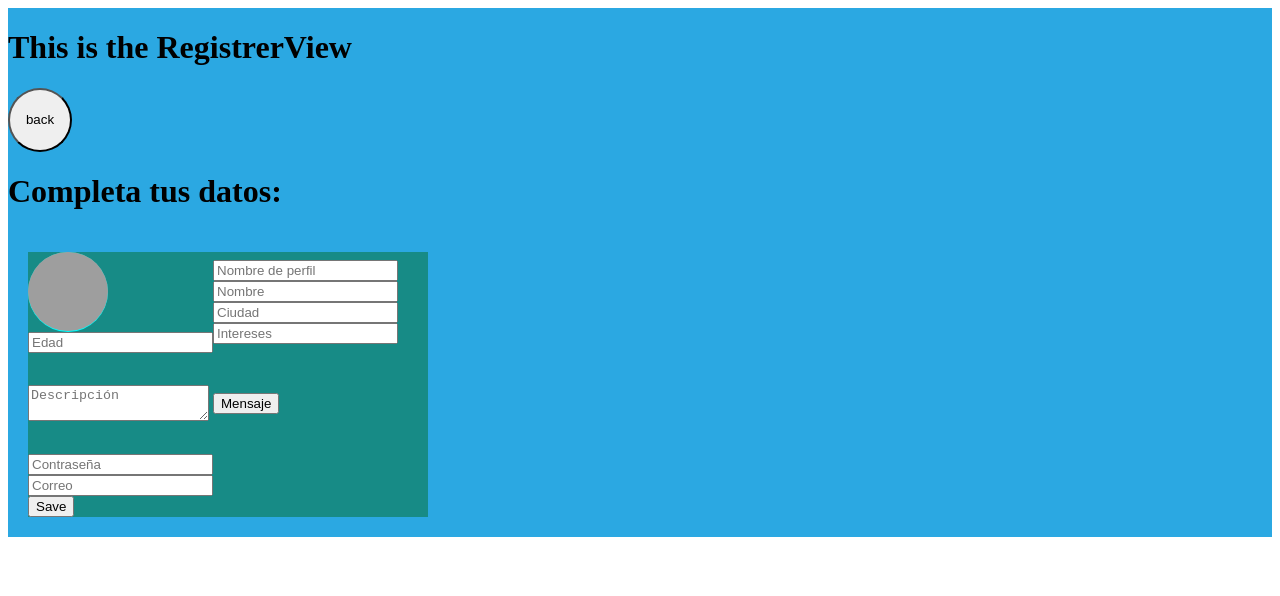
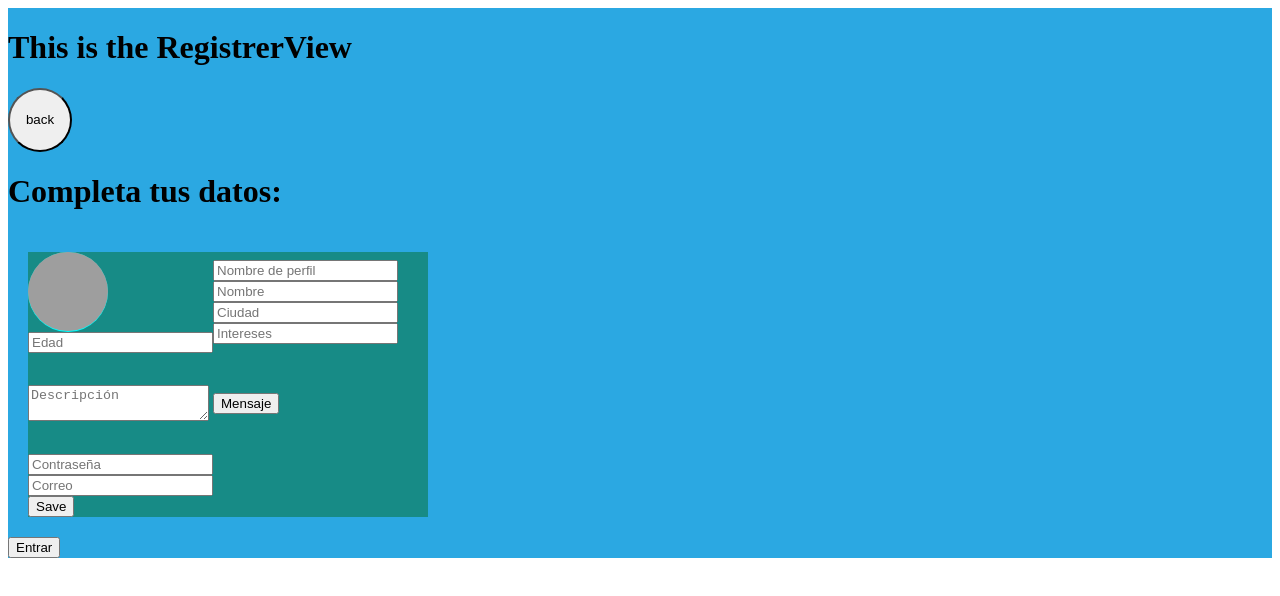
Before and after one commit to JoseLuCG/Proyecto_FinalCurso, a React (Create React App) app in the folder frontend/: page /sing-up in a window 1280 px wide. Shown: the top 596 px of the page. Built offline with nearby package versions, Linux system fonts and the light colour scheme; grey boxes are pictures that could not be loaded.

Commit message:
Adds the button to profileview

```diff
--- a/frontend/src/Views/RegistrerView/RegistrerView.jsx
+++ b/frontend/src/Views/RegistrerView/RegistrerView.jsx
@@ -1,18 +1,22 @@
 import CircleButton from '../../components/CircleButton/CircleButton';
 import './RegistrerView.css';
 import ProfileCard from '../../components/ProfileCard/ProfileCard.jsx';
+import { Link } from 'react-router-dom';
 
 function RegistrerView() {
     //----------States:----------
 
     //----------Handlers:----------
 
-    return(
+    return (
         <div className='registrerContainer'>
             <h1>This is the RegistrerView</h1>
-            <CircleButton/>
+            <CircleButton />
             <h1>Completa tus datos:</h1>
-           <ProfileCard/>
+            <ProfileCard/>
+            <Link to={"/profiles/"}>
+                <button >Entrar</button>
+            </Link>
         </div>
     );
 }
```
